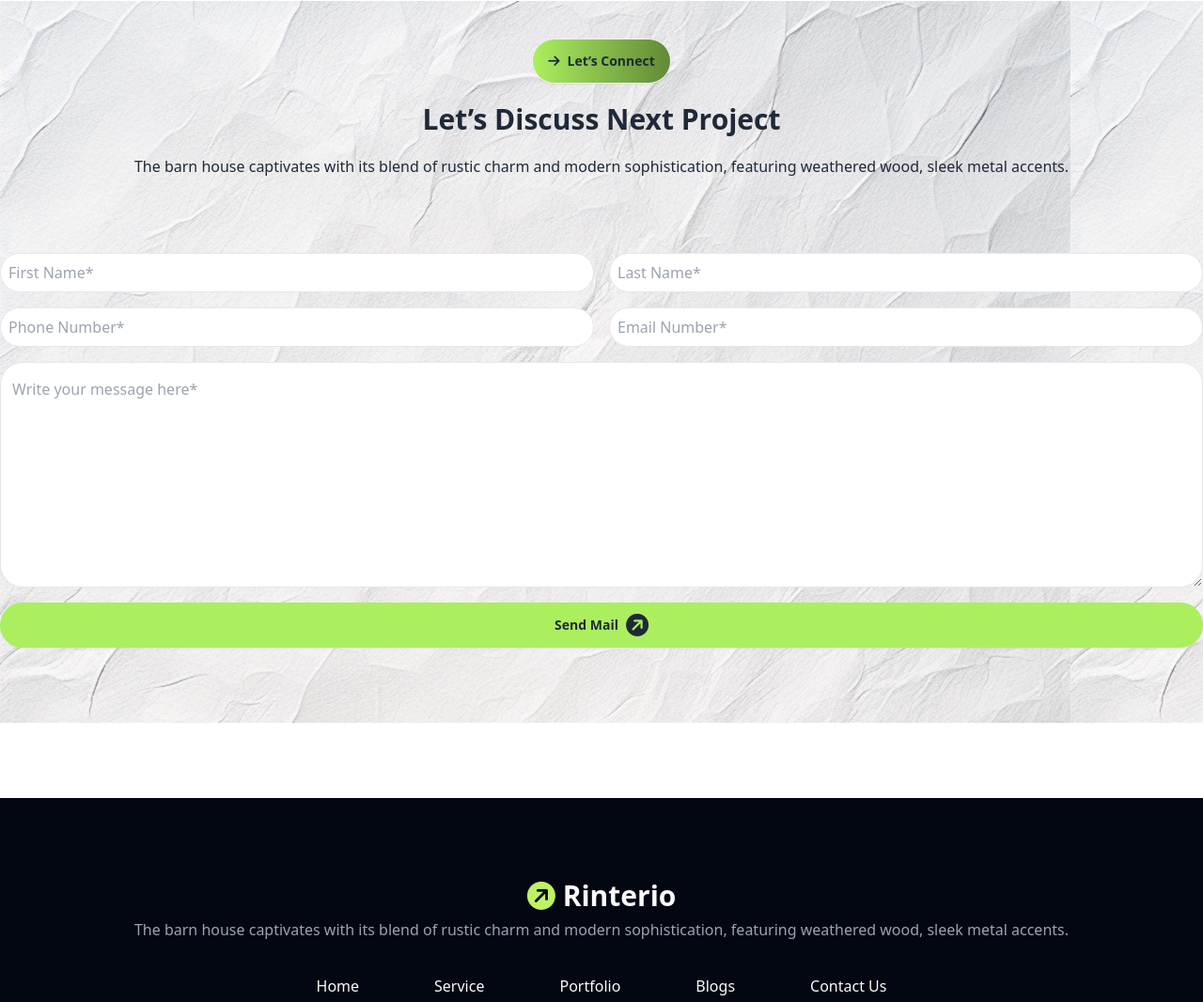
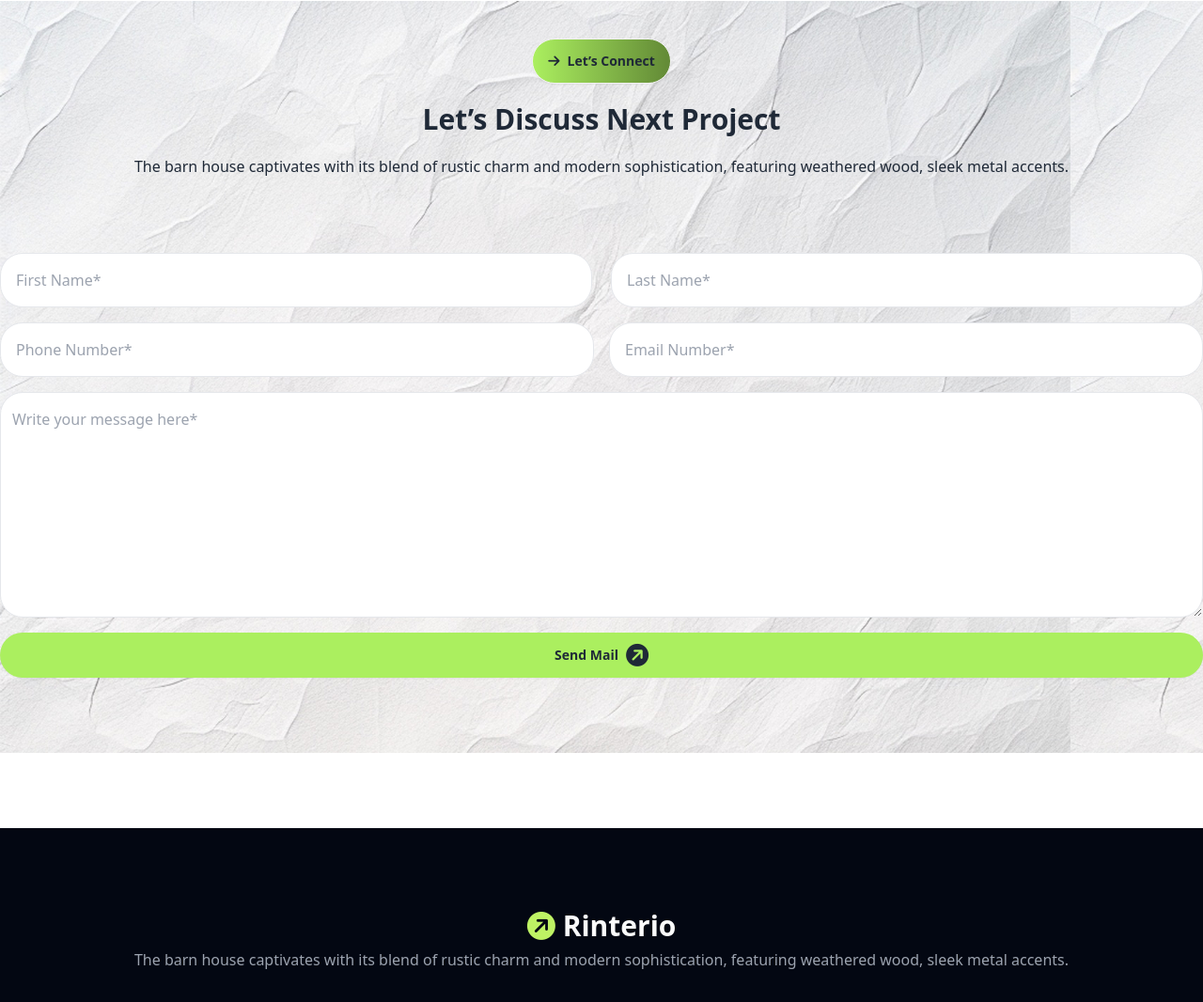
Before and after one commit to mim97/assignment-3, a plain HTML site: page index.html in a window 1280 px wide. Shown: the part 3940-5006 px from the top of the page at 94% size. Drawn offline with nearby package versions, Linux system fonts and the light colour scheme; files that its build step writes are made by us from their sources.

Commit message:
added my input section edit

```diff
--- a/index.html
+++ b/index.html
@@ -121,8 +121,8 @@
                      windows that flood the space with natural light.</p>
             </div>
            </div>
-           <div class="text-center py-10 mb-20">
-            <button class="sm:w-full lg:w-40 btn bg-primary border-none font-bold rounded-3xl my-1 bg-gradient-to-r from-[#ABEF5F] to-[#628936] ">View Details <i class="fa-solid fa-circle-arrow-right text-2xl -rotate-45"></i> </button>
+           <div class=" text-center py-10 mb-20">
+            <button class="btn bg-primary border-none font-bold rounded-3xl my-1 bg-gradient-to-r from-[#ABEF5F] to-[#628936] ">View Details <i class="fa-solid fa-circle-arrow-right text-2xl -rotate-45"></i> </button>
 
            </div>
 
@@ -405,24 +405,24 @@
                 <p>The barn house captivates with its blend of rustic charm and modern sophistication, featuring weathered wood, sleek metal accents.</p>
             </div>
 
-            <form class="container mx-auto mt-10">
+            <form class="container mx-auto mt-10 ">
 
-                <div class="grid sm:grid-cols-1 lg:grid-cols-2 gap-4">
+                <div class="grid sm:grid-cols-1 lg:grid-cols-2 gap-5">
                     <div class="flex flex-col">
-                        <input type="text" class="border rounded-3xl p-2" placeholder="First Name*" required>
+                        <input type="text" class="border rounded-3xl p-4" placeholder="First Name*" required>
                     </div>
                     <div class="flex flex-col">
-                        <input type="text" class="border rounded-3xl p-2" placeholder="Last Name*" required>
+                        <input type="text" class="border rounded-3xl p-4" placeholder="Last Name*" required>
                     </div>
                 </div>
                 <div class="grid lg:grid-cols-2 sm:grid-cols-1 gap-4 mt-4">
                     <div class="flex flex-col">
 
-                        <input type="tel" class="border  rounded-3xl p-2" placeholder="Phone Number*" required>
+                        <input type="tel" class="border  rounded-3xl p-4" placeholder="Phone Number*" required>
                     </div>
 
                     <div class="flex flex-col ">
-                        <input type="email" class="border rounded-3xl p-2  " placeholder="Email Number*" required>
+                        <input type="email" class="border rounded-3xl p-4  " placeholder="Email Number*" required>
                     </div>
                 </div>
 
```
